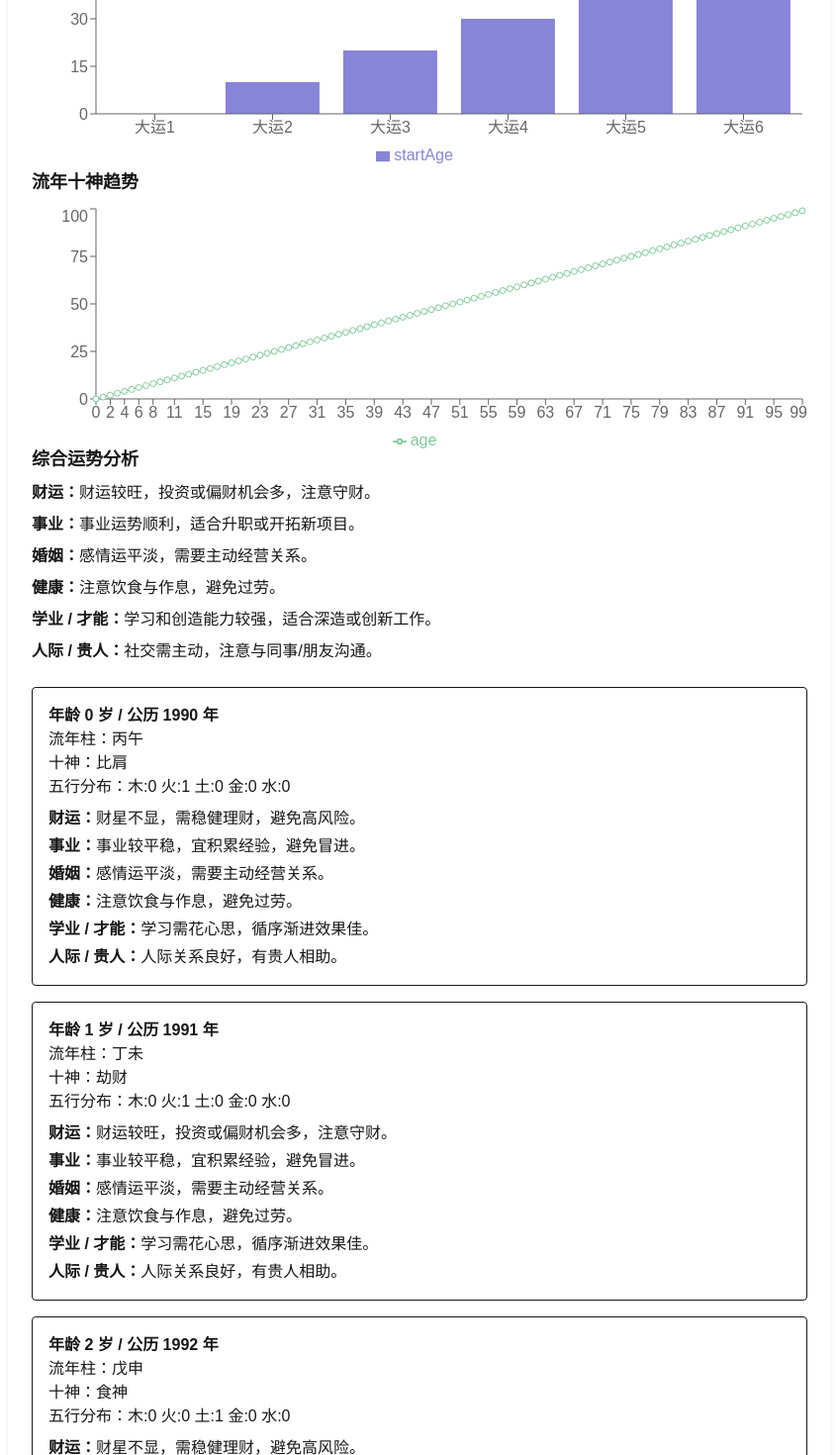
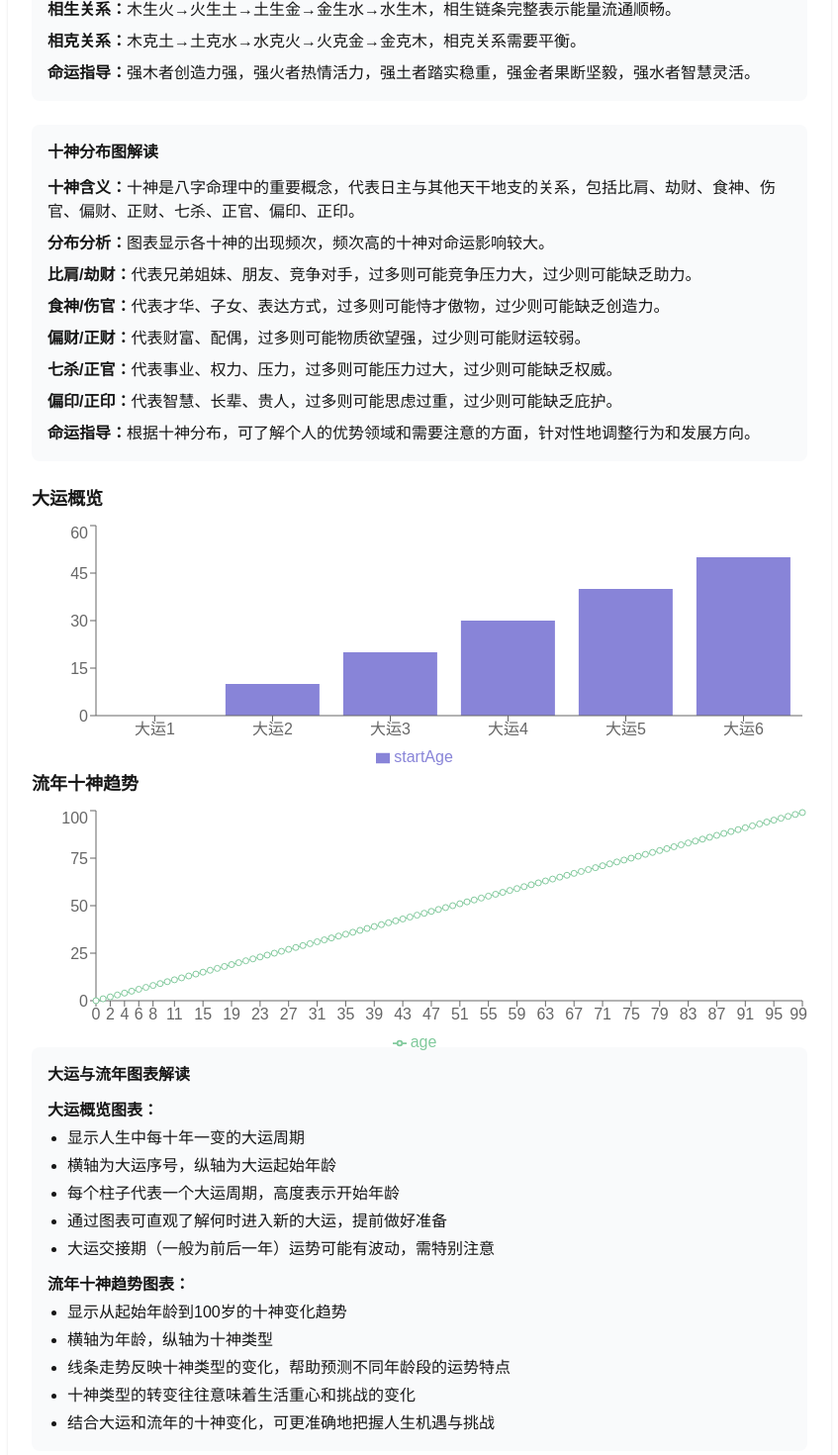
Before and after one commit to fengjutian/bazi, a Next.js app: page /result in a window 1280 px wide. Shown: the part 1360-2830 px from the top of the page at 99% size, without its empty margins (216-1063 px from the left). Built offline with nearby package versions, Linux system fonts and the light colour scheme.

Commit message:
feat(八字结果页): 添加五行分布雷达图解读说明
在结果页面新增五行分布雷达图的解读说明，帮助用户理解五行强弱、平衡、相生相克关系及其对命运的影响

```diff
--- a/src/app/result/page.tsx
+++ b/src/app/result/page.tsx
@@ -83,7 +83,61 @@ export default function ResultPage({ searchParams }: ResultPageProps) {
 
         {/* 可视化图表 */}
         <BaziChart result={result} tenGods={tenGods} />
+        {/* 五行分布雷达图解读 */}
+        <section className="bg-gray-50 p-4 rounded-lg">
+          <h2 className="font-semibold mb-3">五行分布雷达图解读</h2>
+          <div className="space-y-2">
+            <div><strong>五行强弱判断：</strong>靠近外圈的元素表示能量旺盛，靠近中心的元素表示能量不足。</div>
+            <div><strong>五行平衡分析：</strong>元素分布均匀表示命运平稳；元素强弱不均表示命运有明显倾向性。</div>
+            <div><strong>相生关系：</strong>木生火→火生土→土生金→金生水→水生木，相生链条完整表示能量流通顺畅。</div>
+            <div><strong>相克关系：</strong>木克土→土克水→水克火→火克金→金克木，相克关系需要平衡。</div>
+            <div><strong>命运指导：</strong>强木者创造力强，强火者热情活力，强土者踏实稳重，强金者果断坚毅，强水者智慧灵活。</div>
+          </div>
+        </section>
+
+        {/* 十神分布图解读 */}
+        <section className="bg-gray-50 p-4 rounded-lg">
+          <h2 className="font-semibold mb-3">十神分布图解读</h2>
+          <div className="space-y-2">
+            <div><strong>十神含义：</strong>十神是八字命理中的重要概念，代表日主与其他天干地支的关系，包括比肩、劫财、食神、伤官、偏财、正财、七杀、正官、偏印、正印。</div>
+            <div><strong>分布分析：</strong>图表显示各十神的出现频次，频次高的十神对命运影响较大。</div>
+            <div><strong>比肩/劫财：</strong>代表兄弟姐妹、朋友、竞争对手，过多则可能竞争压力大，过少则可能缺乏助力。</div>
+            <div><strong>食神/伤官：</strong>代表才华、子女、表达方式，过多则可能恃才傲物，过少则可能缺乏创造力。</div>
+            <div><strong>偏财/正财：</strong>代表财富、配偶，过多则可能物质欲望强，过少则可能财运较弱。</div>
+            <div><strong>七杀/正官：</strong>代表事业、权力、压力，过多则可能压力过大，过少则可能缺乏权威。</div>
+            <div><strong>偏印/正印：</strong>代表智慧、长辈、贵人，过多则可能思虑过重，过少则可能缺乏庇护。</div>
+            <div><strong>命运指导：</strong>根据十神分布，可了解个人的优势领域和需要注意的方面，针对性地调整行为和发展方向。</div>
+          </div>
+        </section>
+
         <DaYunChart daYunList={daYunList} liuNianList={liuNianList} />
+
+        {/* 大运与流年图表解读 */}
+        <section className="bg-gray-50 p-4 rounded-lg">
+          <h2 className="font-semibold mb-3">大运与流年图表解读</h2>
+          <div className="space-y-3">
+            <div>
+              <strong>大运概览图表：</strong>
+              <ul className="list-disc pl-5 mt-1 space-y-1">
+                <li>显示人生中每十年一变的大运周期</li>
+                <li>横轴为大运序号，纵轴为大运起始年龄</li>
+                <li>每个柱子代表一个大运周期，高度表示开始年龄</li>
+                <li>通过图表可直观了解何时进入新的大运，提前做好准备</li>
+                <li>大运交接期（一般为前后一年）运势可能有波动，需特别注意</li>
+              </ul>
+            </div>
+            <div>
+              <strong>流年十神趋势图表：</strong>
+              <ul className="list-disc pl-5 mt-1 space-y-1">
+                <li>显示从起始年龄到100岁的十神变化趋势</li>
+                <li>横轴为年龄，纵轴为十神类型</li>
+                <li>线条走势反映十神类型的变化，帮助预测不同年龄段的运势特点</li>
+                <li>十神类型的转变往往意味着生活重心和挑战的变化</li>
+                <li>结合大运和流年的十神变化，可更准确地把握人生机遇与挑战</li>
+              </ul>
+            </div>
+          </div>
+        </section>
 
         {/* 综合运势 */}
         <section className="space-y-2">
```
